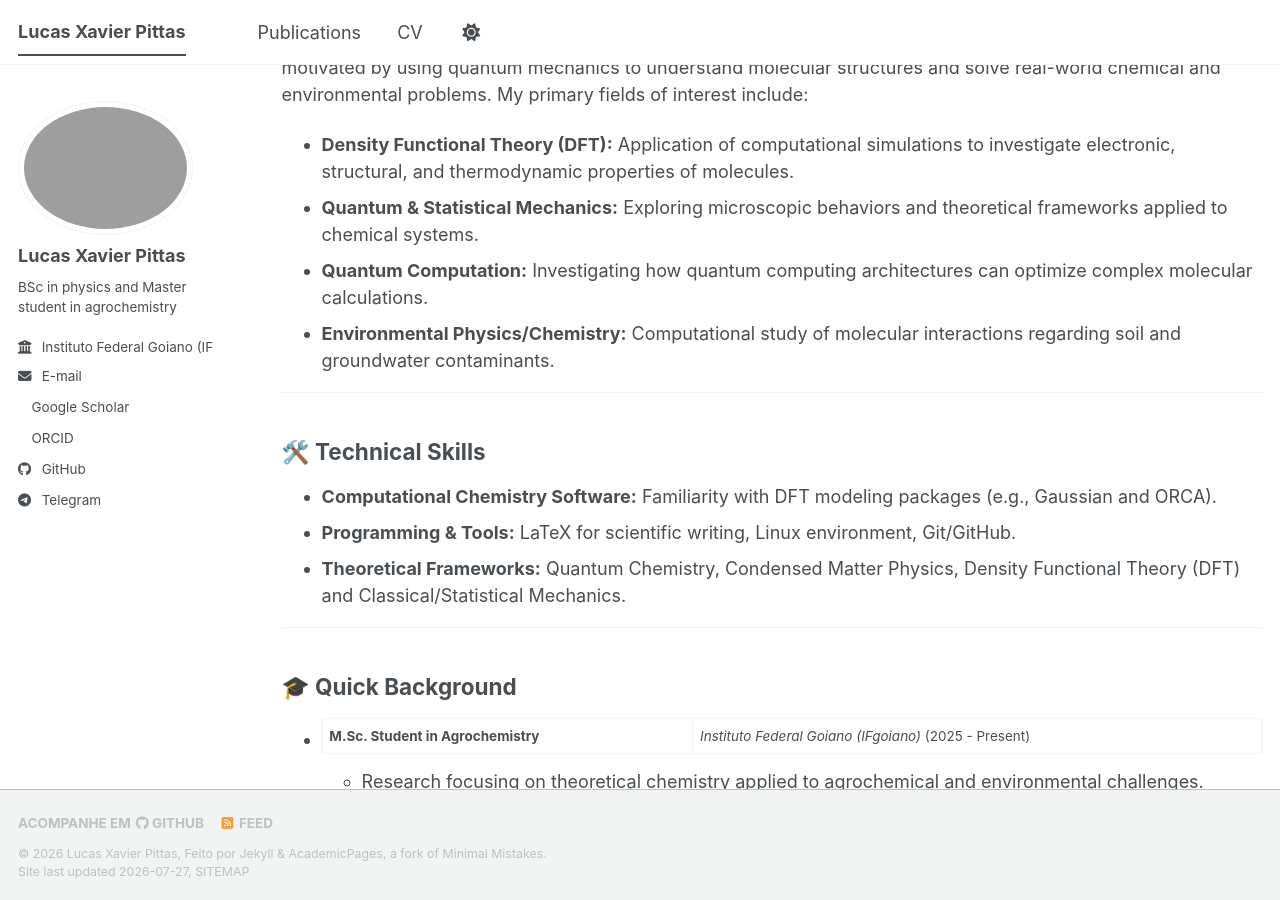
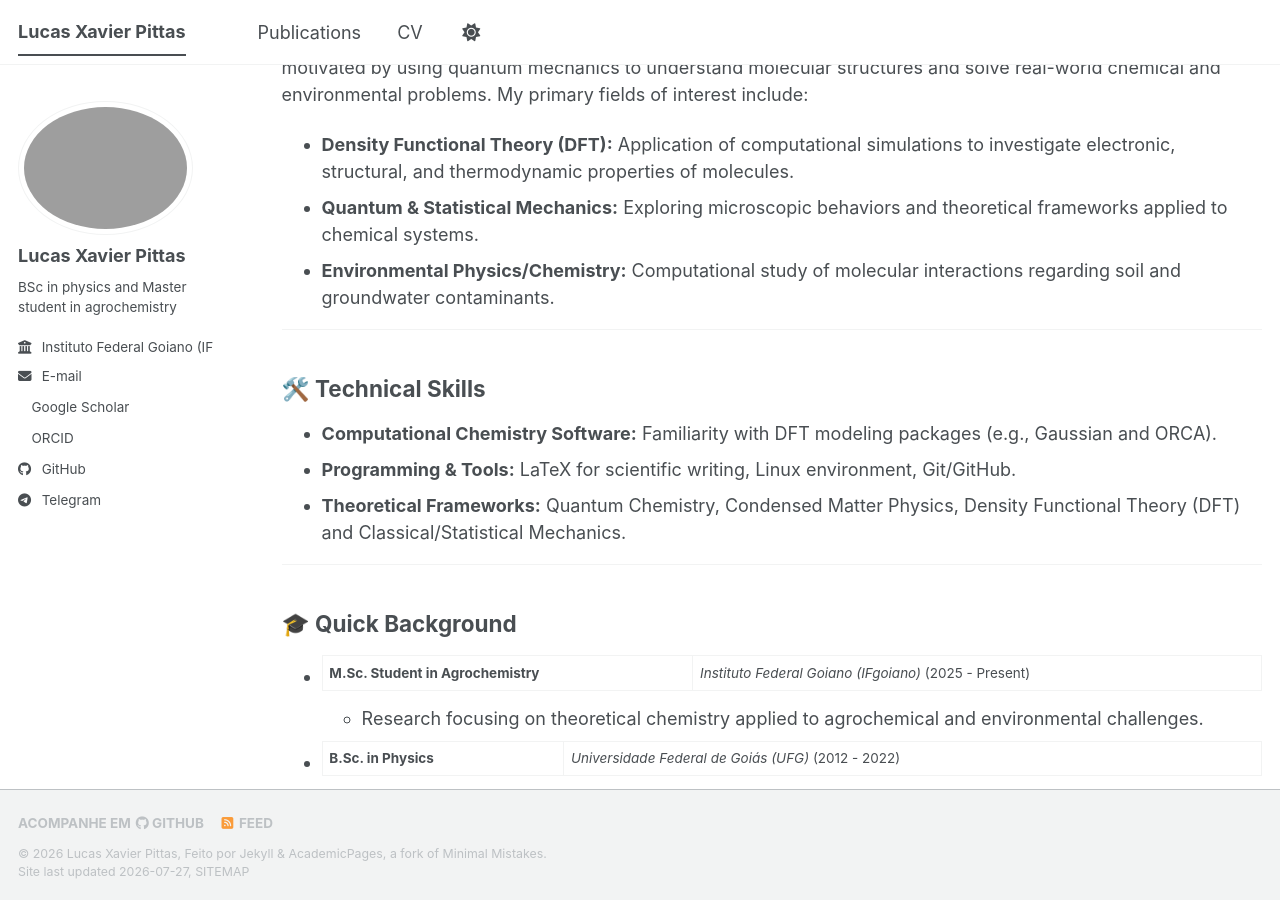
Before and after one commit to lucasxavier1-dot/lucasxavier1-dot.github.io, a Jekyll site: the page built from _pages/about.md, in a window 1280 px wide and 900 px high, scrolled down 366 px. Built offline with Jekyll 4.4.1, drawn with Linux system fonts in a browser that asks for light colours; a style sheet for code colours, icons or effects is not loaded.

Commit message:
Update about.md

```diff
--- a/_pages/about.md
+++ b/_pages/about.md
@@ -17,7 +17,6 @@ My current research lies at the intersection of **Theoretical Physics** and **Co
 
 * **Density Functional Theory (DFT):** Application of computational simulations to investigate electronic, structural, and thermodynamic properties of molecules.
 * **Quantum & Statistical Mechanics:** Exploring microscopic behaviors and theoretical frameworks applied to chemical systems.
-* **Quantum Computation:** Investigating how quantum computing architectures can optimize complex molecular calculations.
 * **Environmental Physics/Chemistry:** Computational study of molecular interactions regarding soil and groundwater contaminants.
 
 ---
```
